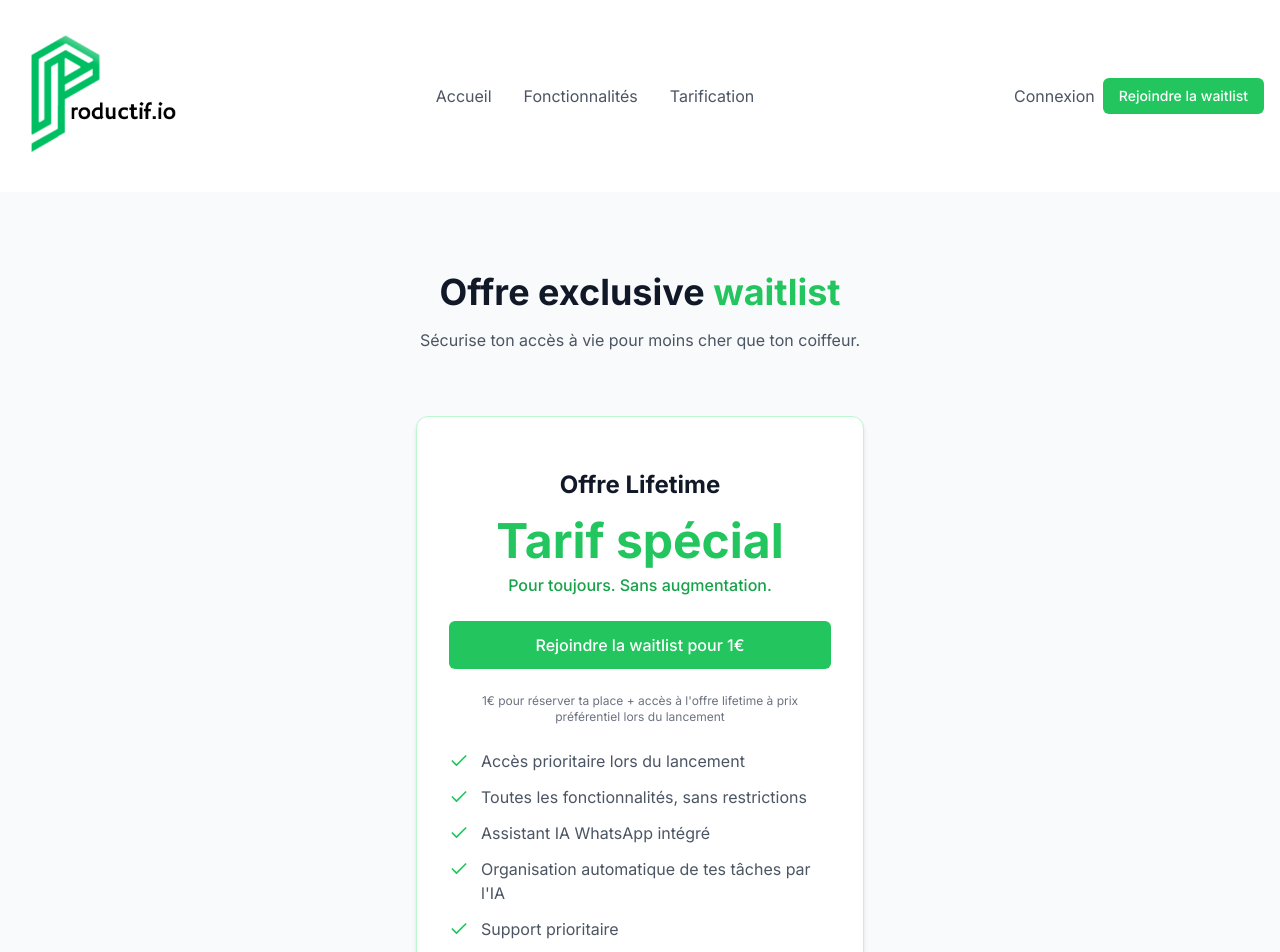
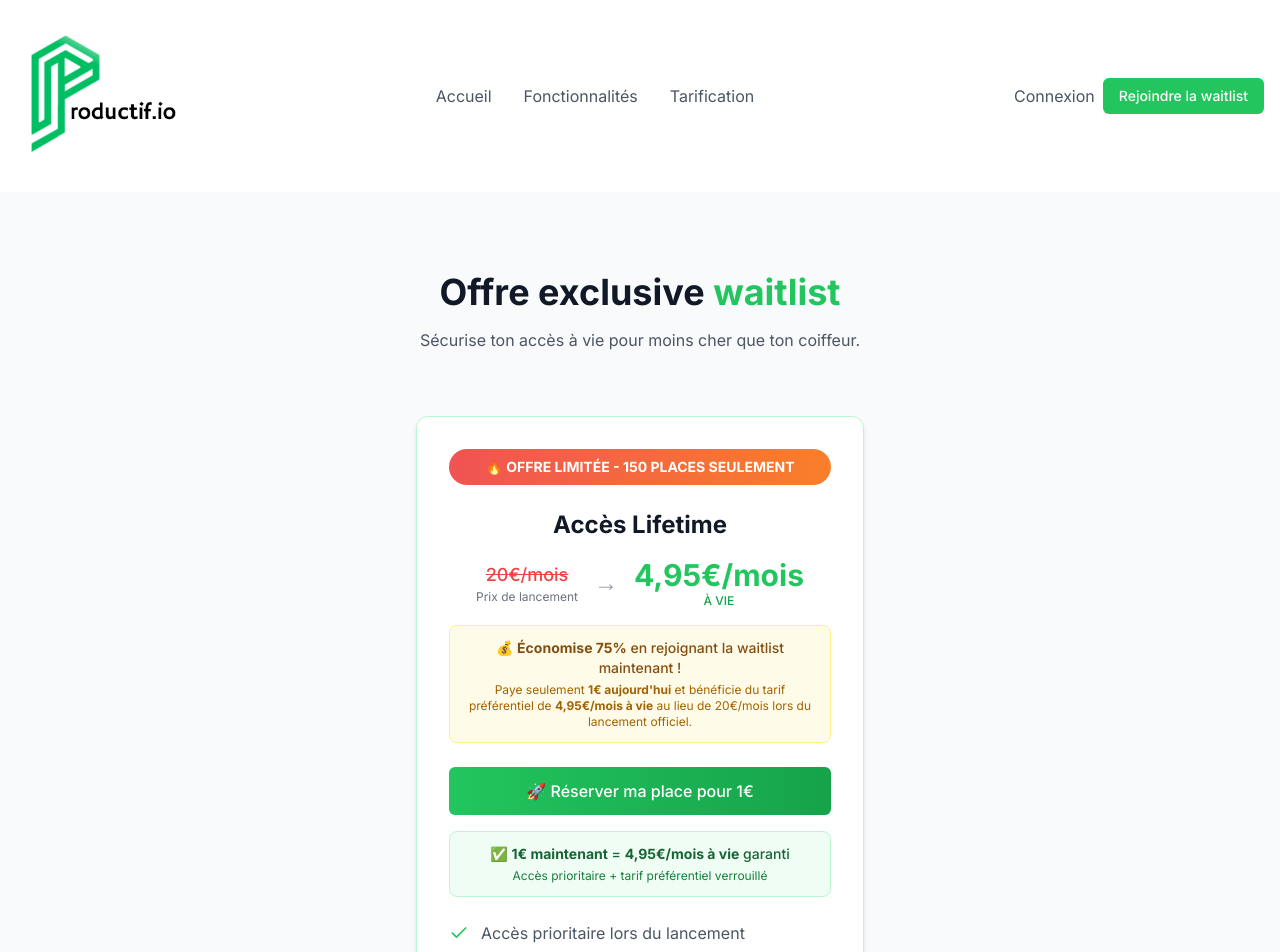
Before and after one commit to YazzTTV/productif.io, a Next.js app: page /tarifs in a window 1280 px wide. Shown: the top 952 px of the page. Built offline with nearby package versions, Linux system fonts and the light colour scheme.

Commit message:
feat: amélioration section pricing avec offre waitlist copywriter - ajout comparaison prix 20 vs 4.95/mois à vie - mise en avant économie 75% - encadrés visuels attractifs pour l'offre 1

```diff
--- a/components/pricing.tsx
+++ b/components/pricing.tsx
@@ -18,23 +18,51 @@ export function Pricing() {
       </div>
 
       <div className="max-w-md mx-auto bg-white border border-green-200 rounded-xl p-8 shadow-md">
+        <div className="bg-gradient-to-r from-red-500 to-orange-500 text-white text-sm font-bold py-2 px-4 rounded-full text-center mb-6 animate-pulse">
+          🔥 OFFRE LIMITÉE - 150 PLACES SEULEMENT
+        </div>
+
         <div className="text-center mb-6 relative">
-          <h3 className="text-2xl font-bold text-gray-900 mt-5">Offre Lifetime</h3>
-          <div className="mt-4 mb-2">
-            <span className="text-5xl font-bold text-green-500">Tarif spécial</span>
+          <h3 className="text-2xl font-bold text-gray-900 mt-2">Accès Lifetime</h3>
+
+          <div className="mt-4 mb-4">
+            <div className="flex items-center justify-center gap-4 mb-2">
+              <div className="text-center">
+                <div className="text-lg text-red-500 line-through font-medium">20€/mois</div>
+                <div className="text-xs text-gray-500">Prix de lancement</div>
+              </div>
+              <div className="text-2xl text-gray-400">→</div>
+              <div className="text-center">
+                <div className="text-3xl font-bold text-green-500">4,95€/mois</div>
+                <div className="text-xs text-green-600 font-medium">À VIE</div>
+              </div>
+            </div>
+            <div className="bg-yellow-50 border border-yellow-200 rounded-lg p-3 mt-4">
+              <p className="text-sm text-yellow-800 font-medium">
+                💰 <strong>Économise 75%</strong> en rejoignant la waitlist maintenant !
+              </p>
+              <p className="text-xs text-yellow-700 mt-1">
+                Paye seulement <strong>1€ aujourd'hui</strong> et bénéficie du tarif préférentiel de <strong>4,95€/mois à vie</strong> au lieu de 20€/mois lors du lancement officiel.
+              </p>
+            </div>
           </div>
-          <p className="text-green-600 font-medium">Pour toujours. Sans augmentation.</p>
         </div>
 
         <AnimatedButton
-          className="w-full mb-6"
+          className="w-full mb-4 bg-gradient-to-r from-green-500 to-green-600 hover:from-green-600 hover:to-green-700"
           onClick={() => window.location.href = 'https://waitlist.productif.io'}
         >
-          Rejoindre la waitlist pour 1€
+          🚀 Réserver ma place pour 1€
         </AnimatedButton>
-        <p className="text-xs text-center text-gray-500 mb-6">
-          1€ pour réserver ta place + accès à l'offre lifetime à prix préférentiel lors du lancement
-        </p>
+
+        <div className="bg-green-50 border border-green-200 rounded-lg p-3 mb-6">
+          <p className="text-sm text-green-800 font-medium text-center">
+            ✅ <strong>1€ maintenant</strong> = <strong>4,95€/mois à vie</strong> garanti
+          </p>
+          <p className="text-xs text-green-700 text-center mt-1">
+            Accès prioritaire + tarif préférentiel verrouillé
+          </p>
+        </div>
 
         <ul className="space-y-3">
           <PricingItem>Accès prioritaire lors du lancement</PricingItem>
@@ -43,7 +71,7 @@ export function Pricing() {
           <PricingItem>Organisation automatique de tes tâches par l'IA</PricingItem>
           <PricingItem>Support prioritaire</PricingItem>
           <PricingItem>Mises à jour à vie incluses</PricingItem>
-          <PricingItem>Seulement 150 places disponibles</PricingItem>
+          <PricingItem>Tarif à vie verrouillé à 4,95€/mois</PricingItem>
         </ul>
 
         <p className="text-gray-500 text-sm mt-6 text-center">
```
